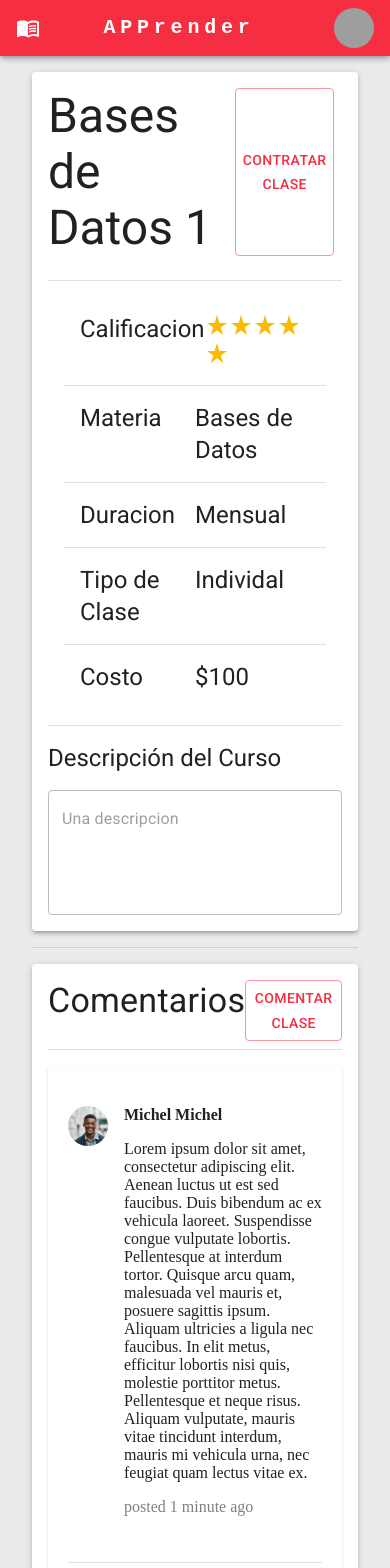
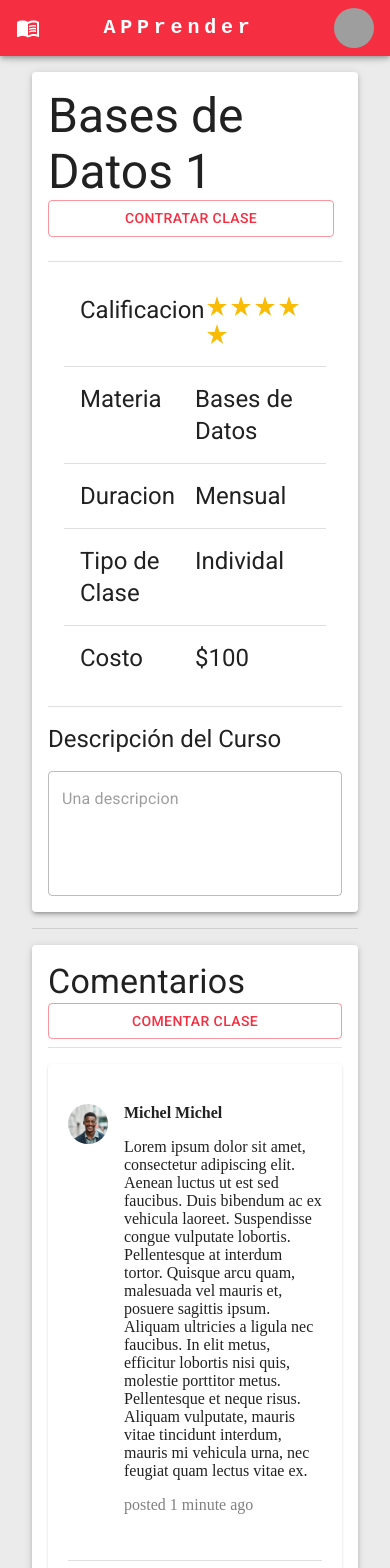
Before and after one commit to NachoRondan/ai-tpo-front, a React (Create React App) app: page /clase/1 in a window 390 px wide. Shown: the top 1568 px of the page. Built offline with nearby package versions, Linux system fonts and the light colour scheme; grey boxes are pictures that could not be loaded.

Commit message:
Footer en mobile

```diff
--- a/src/components/CommentsFeed.js
+++ b/src/components/CommentsFeed.js
@@ -1,12 +1,11 @@
 import { Box, Button, Typography, Divider, Avatar, Grid, Paper } from "@mui/material"
-import ClassFeedCard from "./ClassFeedCard"
 //import getComments from '../assets/MockUpVariables/MockUpComments'
 import imgLink from '../assets/MockUpFiles/user1.jpg'
 
 export default function Feed(props) {
     return (
     <>
-    <Box marginBottom={1} sx={{ display:'flex', flexDirection: 'row', justifyContent:'space-between'}}>
+    <Box marginBottom={1} sx={{ display:'flex', flexDirection:{ xs:'column',sm:'row'}, justifyContent:'space-between'}}>
         <Typography variant="h4">Comentarios</Typography>
         <Button variant="outlined">Comentar clase</Button>
     </Box>
--- a/src/components/Footer.js
+++ b/src/components/Footer.js
@@ -4,7 +4,8 @@ export default function Footer(){
     return(
         <Box px={{xs:3, sm:3}} py={{xs:3, sm:3}}
             bgcolor="text.secondary" color='white'
-            sx={{display:{xs:'none', sm:'block'}}}
+            position='sticky'
+            sx={{ zIndex: 'tooltip' }}
         >
             <Container>
                 <Grid container spacing={5}>
@@ -22,7 +23,7 @@ export default function Footer(){
                             <Typography>Mail: mail@falso.com</Typography>
                         </Box>
                     </Grid>
-                    <Grid item xs={12} sm={4}>
+                    <Grid item xs={12} sm={4} sx={{display:{xs:'none', sm:'block'}}}>
                         <Box borderBottom={1}>
                             <Typography>Contacto</Typography>
                         </Box>
@@ -36,11 +37,11 @@ export default function Footer(){
                             <Typography>Mail: mail@falso.com</Typography>
                         </Box>
                     </Grid>
-                    <Grid item xs={12} sm={4}>
-                        <Box borderBottom={1}>
+                    <Grid item xs={12} sm={4} sx={{display:{xs:'none', sm:'block'}}}>
+                        <Box borderBottom={1} justifyContent='center'>
                             <Typography>Contacto</Typography>
                         </Box>
-                        <Box>
+                        <Box justifyContent='center'>
                             <Typography>Tel: 4444 9999</Typography>
                         </Box>
                         <Box>
--- a/src/pages/Course.js
+++ b/src/pages/Course.js
@@ -28,7 +28,7 @@ export default function Course({user}) {
                 <Stack padding={2} spacing={2} divider={<Divider/>}>
                     <Paper elevation={3}>
                         <Box marginBottom={2} sx={{ display:'flex', flexDirection: 'column'}}>
-                            <Box p={2} marginRight={1} marginBottom={1} sx={{ display:'flex', flexDirection: 'row', justifyContent:'space-between'}}>
+                            <Box p={2} marginRight={1} marginBottom={1} sx={{ display:'flex', flexDirection:{ xs:'column',sm:'row'}, justifyContent:'space-between'}}>
                                 <Typography variant="h3">{course.courseTitle}</Typography>
                                 <Button variant="outlined">Contratar Clase</Button>
                             </Box>
```
